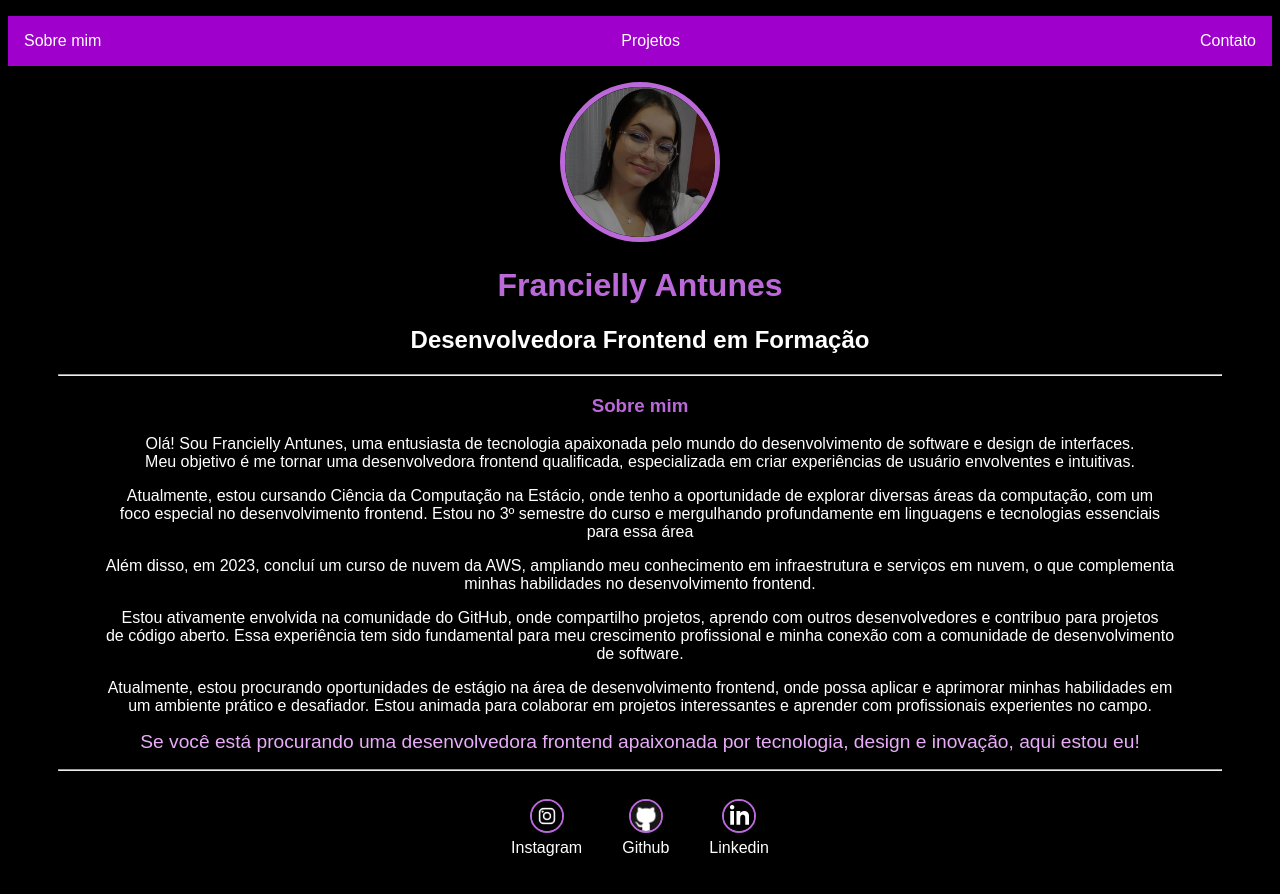
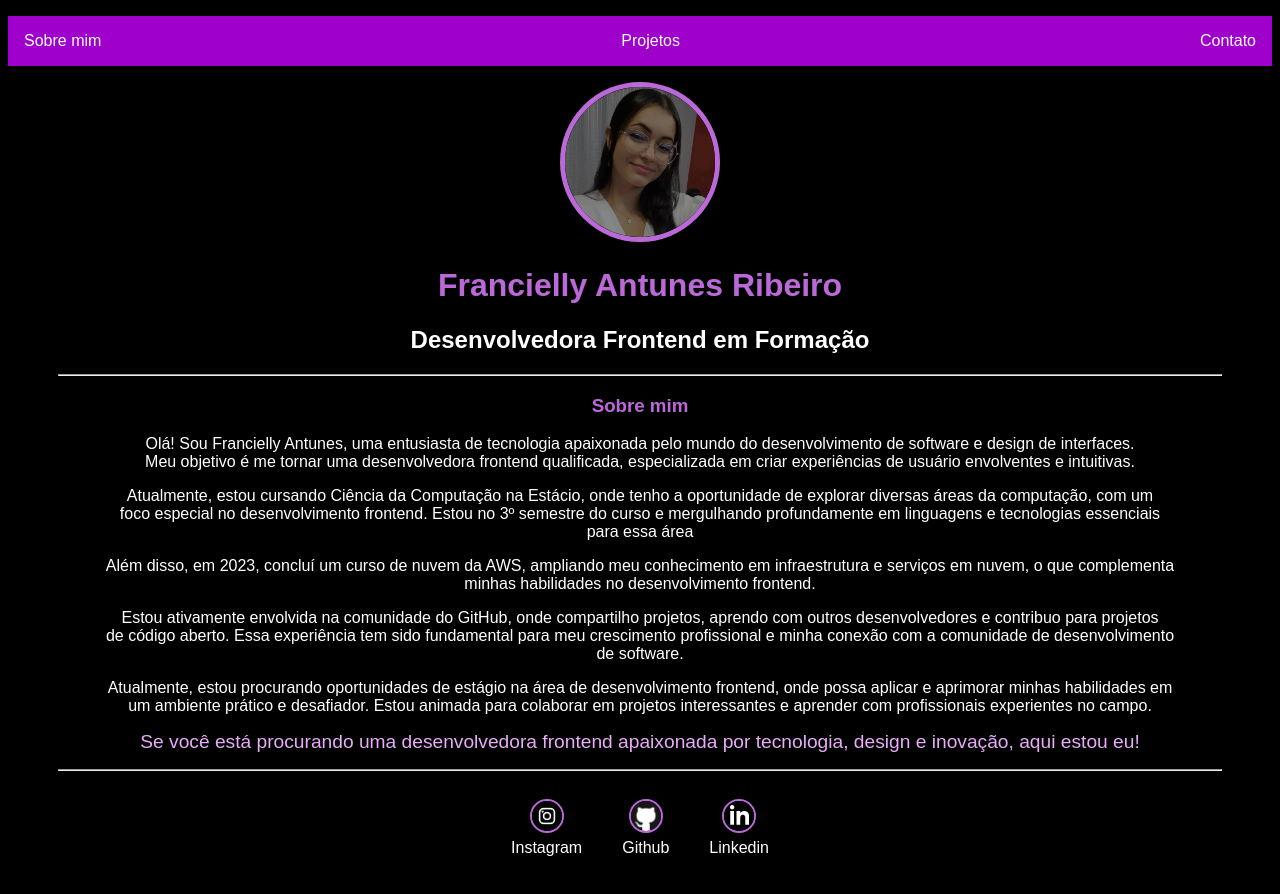
Before and after one commit to FranciellyCOding/faculdade.html, a plain HTML site: page index.html in a window 1280 px wide. Drawn offline with Linux system fonts and the light colour scheme.

Commit message:
Atualizacoes

```diff
--- a/index.html
+++ b/index.html
@@ -34,7 +34,7 @@
                 <img src="./img/minhaft.png"></img>
             </div>
 
-            <h1>Francielly Antunes</h1>
+            <h1>Francielly Antunes Ribeiro</h1>
             <h2>Desenvolvedora Frontend em Formação</h2>
 
             <hr>
```
